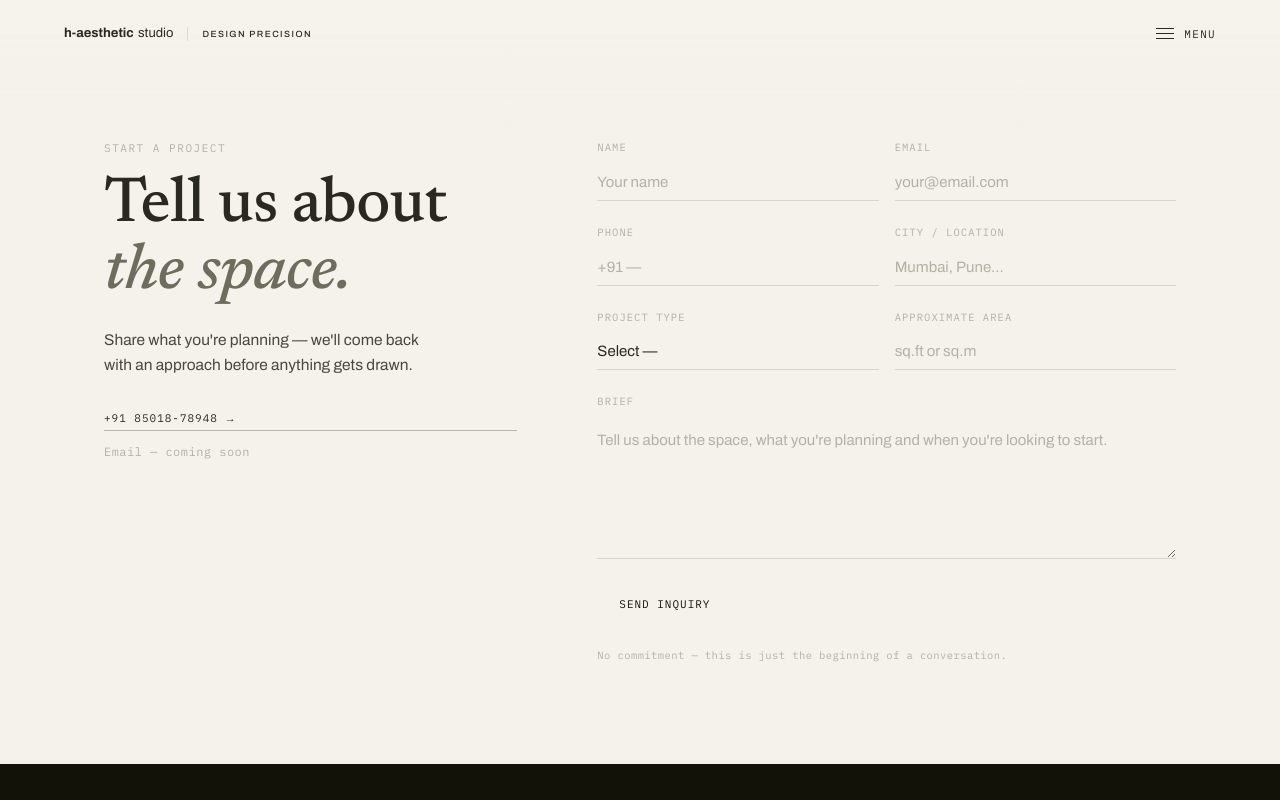
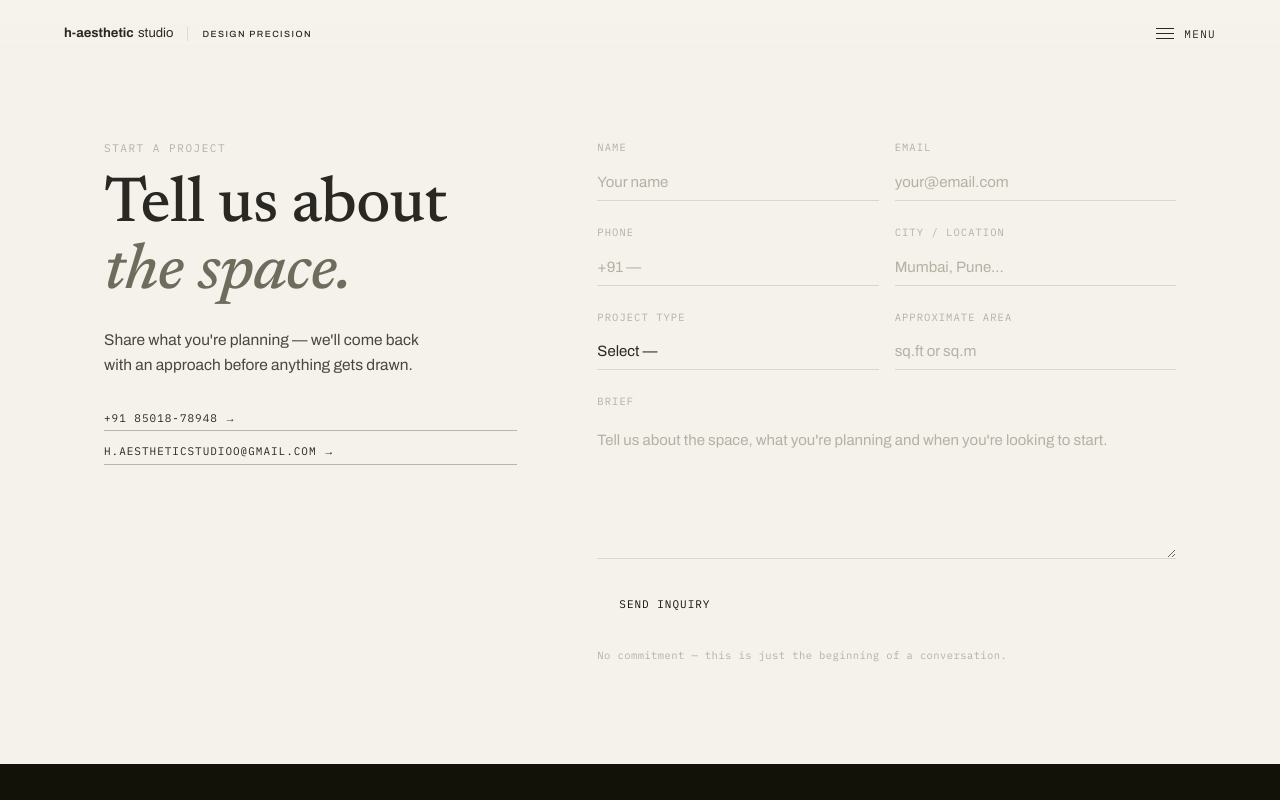
Before and after one commit to harishpixcel-debug/h-aesthetic-studio, a Next.js app: page /start-a-project in a window 1280 px wide. Shown: the top 800 px of the page. Built offline with nearby package versions, Linux system fonts and the light colour scheme.

Commit message:
Add files via upload

```diff
--- a/components/InquiryForm.tsx
+++ b/components/InquiryForm.tsx
@@ -44,7 +44,9 @@ export default function InquiryForm() {
           <a href={contact.phoneHref} className="link-arrow">
             {contact.phone} <span className="arrow">→</span>
           </a>
-          <span className="inquiry-pending">Email — coming soon</span>
+          <a href={contact.emailHref} className="link-arrow">
+            {contact.email} <span className="arrow">→</span>
+          </a>
         </div>
       </div>
 
```
